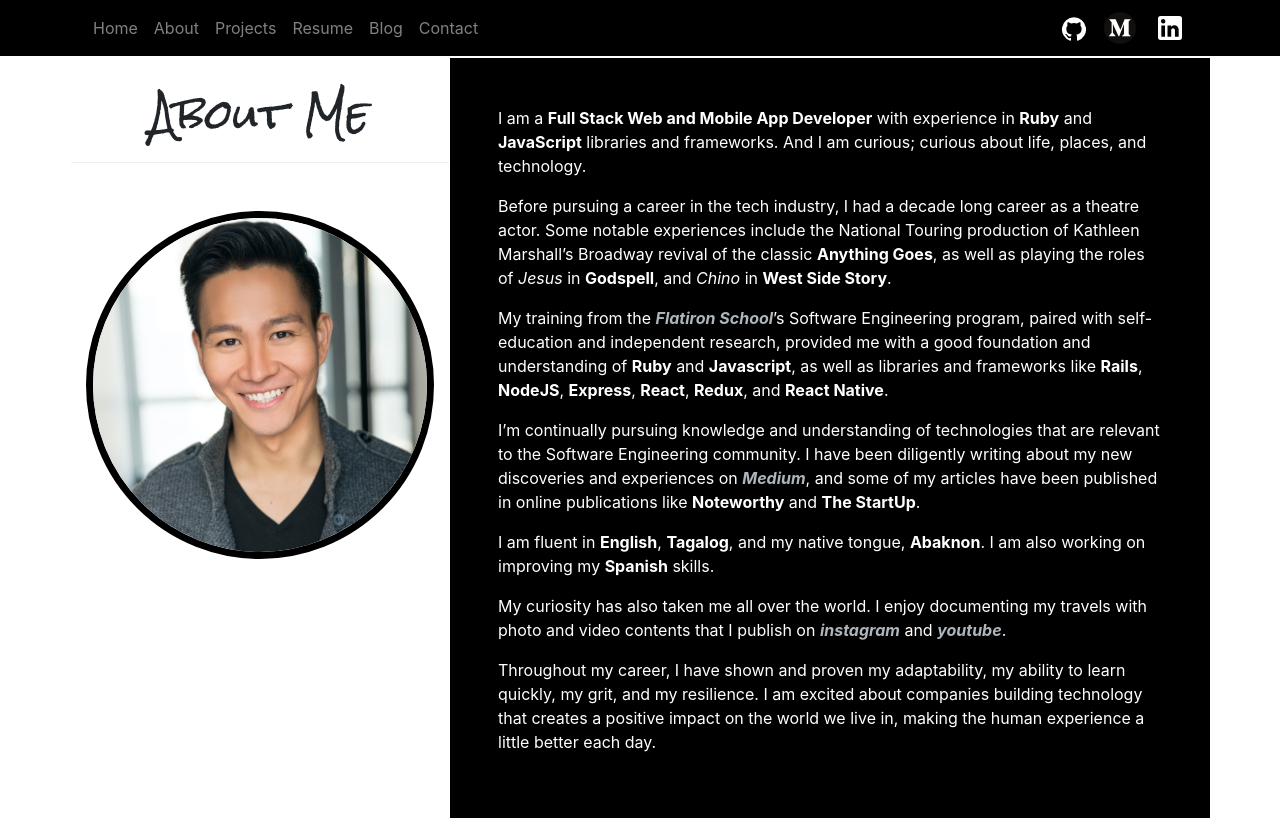
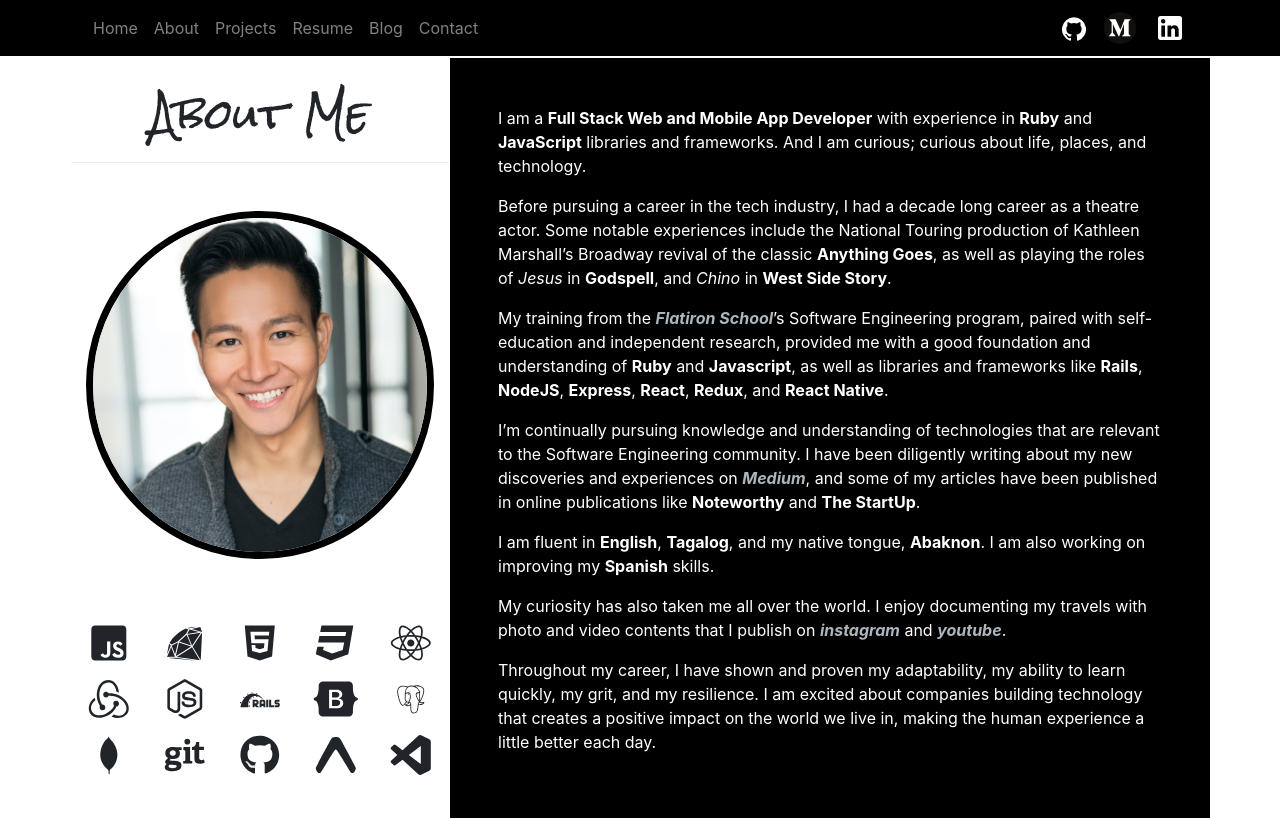
Before and after one commit to royFloresNyc/my-portfolio-website, a React (Create React App) app: page /#/about in a window 1280 px wide. Built offline with nearby package versions, Linux system fonts and the light colour scheme.

Commit message:
Add Tech Skills Icons

```diff
--- a/src/assets/myProjects.js
+++ b/src/assets/myProjects.js
@@ -1,3 +1,6 @@
+import { FaJsSquare, FaHtml5, FaCss3, FaReact, FaNodeJs, FaGit, FaGithub, FaBootstrap } from 'react-icons/fa'
+import { SiRedux, SiRails, SiExpo, SiVisualstudiocode } from 'react-icons/si'
+import { DiRuby, DiPostgresql, DiMongodb } from 'react-icons/di'
 import RoamrLogo from './Logo-red.png'
 import IronBudget from './IronBudgetLogo.png'
 
@@ -50,5 +53,22 @@ const projects = [
         },
     ]
 
+const technologies = [
+    <FaJsSquare className='mt-3' style={{fontSize: 40}}/>,
+    <DiRuby className='mt-3' style={{fontSize: 40}}/>,
+    <FaHtml5 className='mt-3' style={{fontSize: 40}}/>,
+    <FaCss3 className='mt-3' style={{fontSize: 40}}/>,
+    <FaReact className='mt-3' style={{fontSize: 40}}/>,
+    <SiRedux className='mt-3' style={{fontSize: 40}}/>,
+    <FaNodeJs className='mt-3' style={{fontSize: 40}}/>,
+    <SiRails className='mt-3' style={{fontSize: 40}}/>,
+    <FaBootstrap className='mt-3' style={{fontSize: 40}}/>,
+    <DiPostgresql className='mt-3' style={{fontSize: 40}}/>,
+    <DiMongodb className='mt-3' style={{fontSize: 40}}/>,
+    <FaGit className='mt-3' style={{fontSize: 40}}/>,
+    <FaGithub className='mt-3' style={{fontSize: 40}}/>,
+    <SiExpo className='mt-3' style={{fontSize: 40}}/>,
+    <SiVisualstudiocode className='mt-3' style={{fontSize: 40}}/>,
+]
 
-export { projects }
+export { projects, technologies }
--- a/src/components/BlogCard.js
+++ b/src/components/BlogCard.js
@@ -1,5 +1,5 @@
 import React from 'react'
-import { Row, Col, Card, Image} from 'react-bootstrap'
+import { Col, Card } from 'react-bootstrap'
 import moment from 'moment'
 
 function BlogCard({ blog }) {
--- a/src/components/ProjectCard.js
+++ b/src/components/ProjectCard.js
@@ -1,7 +1,6 @@
 import React from 'react'
 import { Col, Button, Image, Row} from 'react-bootstrap'
-import { FaGithub } from 'react-icons/fa'
-import { FaPlayCircle } from 'react-icons/fa'
+import { FaGithub, FaPlayCircle } from 'react-icons/fa'
 
 const ProjectCard = ({ logo, description, stack, links }) => {
     const renderButtons = () => {
--- a/src/pages/About.js
+++ b/src/pages/About.js
@@ -1,8 +1,14 @@
 import React from 'react'
 import { Container, Row, Col, Image } from 'react-bootstrap'
+
+import { technologies } from '../assets/myProjects'
 import Profile from '../assets/roy_flores_profile.jpg'
 
 const About = () => {
+    const renderTechLogos = () => {
+        return technologies.map(tech => tech)
+    }
+
     return (
         <Container style={{paddingTop: '58px'}}>
             <Row>
@@ -10,9 +16,12 @@ const About = () => {
                     <Row className='page-header p-3 d-flex justify-content-center'>
                         <h1>About Me</h1>
                     </Row>
-                    <Image src={Profile} fluid roundedCircle className='border-black-md mt-5'/>
+                    <Image src={Profile} fluid roundedCircle className='border-black-md mt-3 mt-md-5'/>
+                    <Row className='pt-2 pt-md-5' xs={5}>
+                        {renderTechLogos()}
+                    </Row>
                 </Col>
-                <Col className='about-me bg-black text-white p-5' >
+                <Col className='about-me bg-black text-white p-3 p-md-5' >
                     <p>I am a <b>Full Stack Web and Mobile App Developer</b> with experience in <b>Ruby</b> and <b>JavaScript</b> libraries and frameworks. And I am curious; curious about life, places, and technology.</p>
                     <p>Before pursuing a career in the tech industry, I had a decade long career as a theatre actor. Some notable experiences include the National Touring production of Kathleen Marshall’s Broadway revival of the classic <b>Anything Goes</b>, as well as playing the roles of <i>Jesus</i> in <b>Godspell</b>, and <i>Chino</i> in <b>West Side Story</b>.</p>
                     <p>My training from the <a href='https://flatironschool.com/' target='_blank' rel='noreferrer'><b>Flatiron School</b></a>’s Software Engineering program, paired with self-education and independent research, provided me with a good foundation and understanding of <b>Ruby</b> and <b>Javascript</b>, as well as libraries and frameworks like <b>Rails</b>, <b>NodeJS</b>, <b>Express</b>, <b>React</b>, <b>Redux</b>, and <b>React Native</b>.</p>
```
